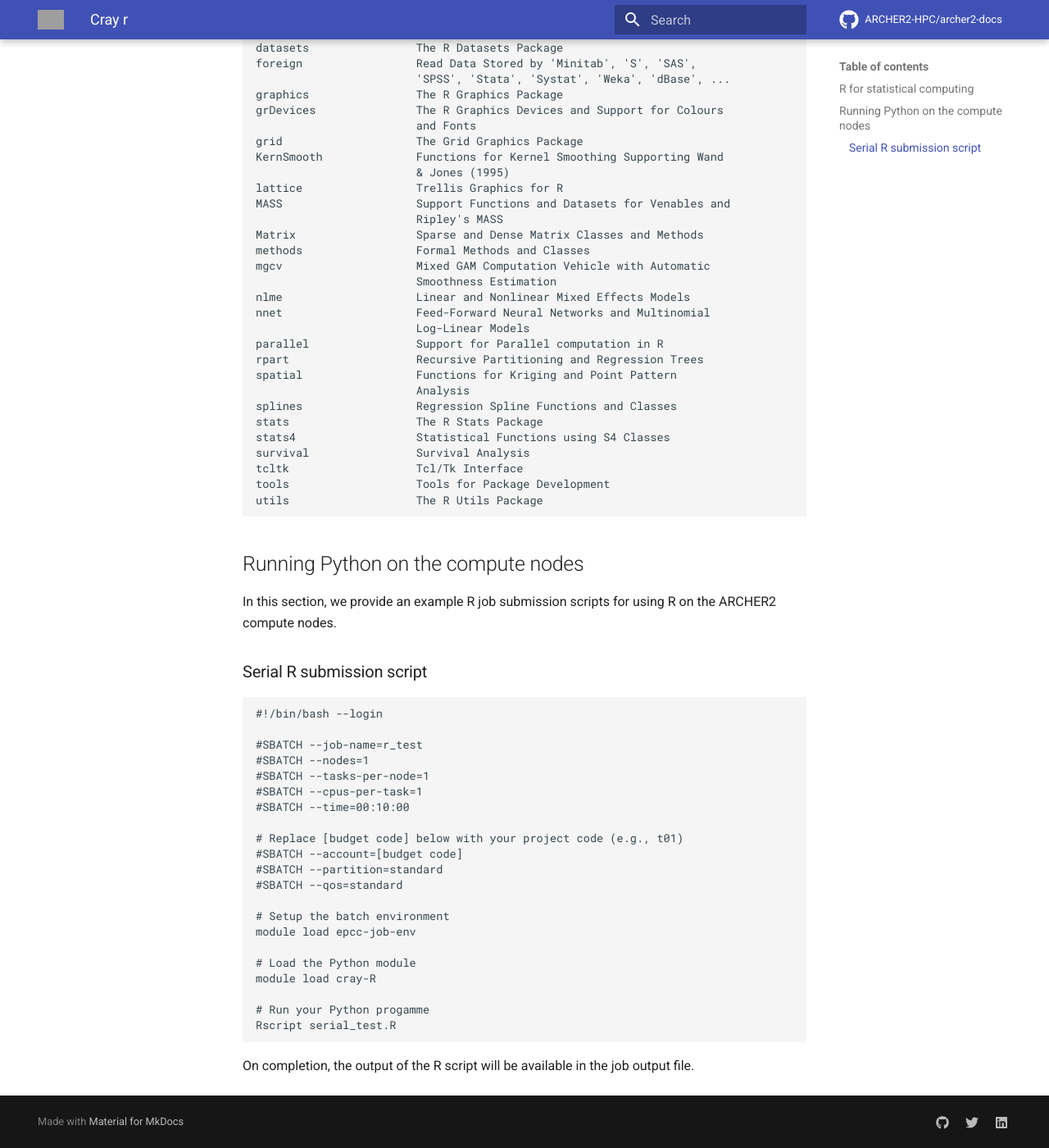
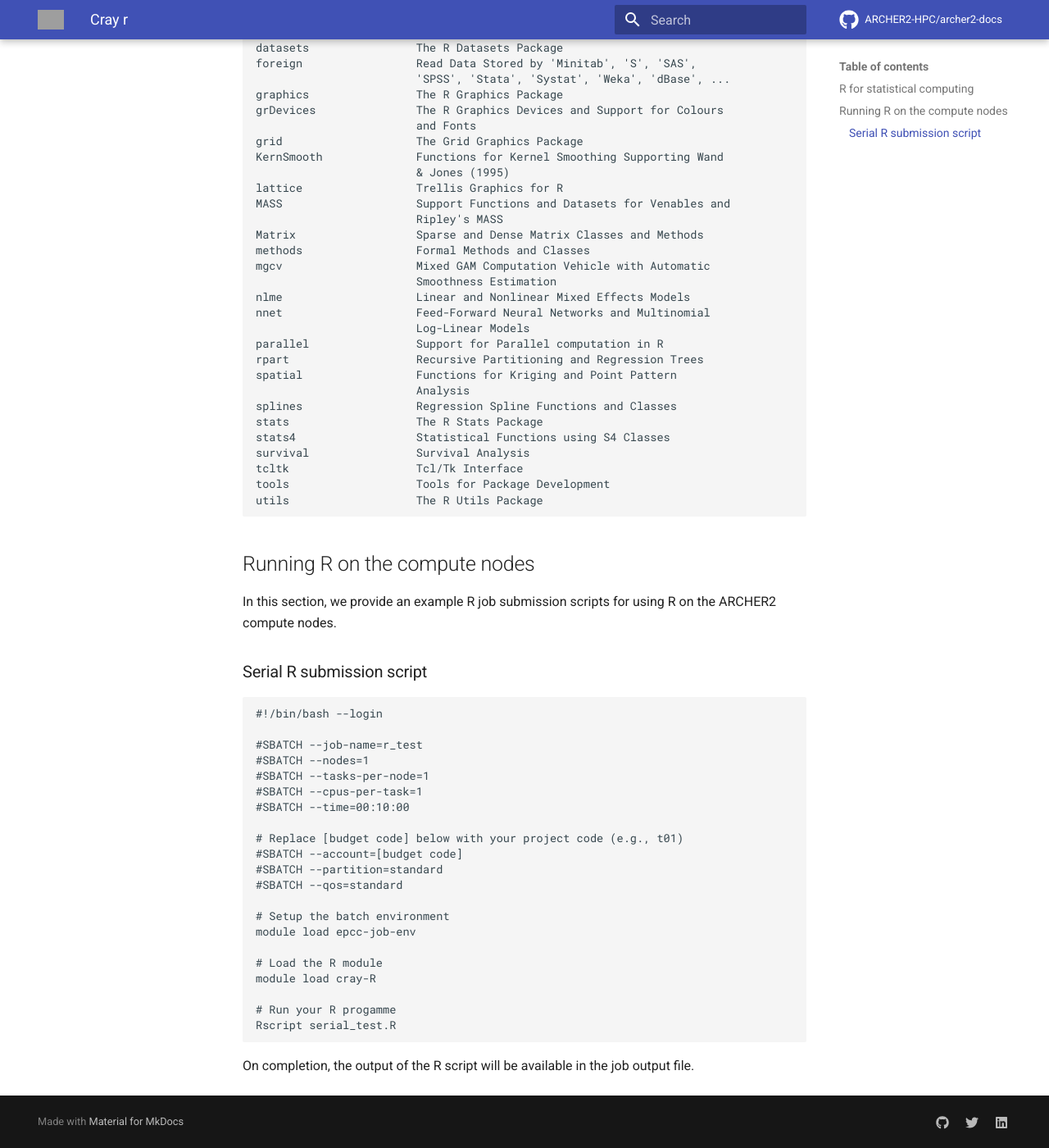
Before and after one commit to ARCHER2-HPC/archer2-docs, an MkDocs documentation site: the page built from docs/data-tools/cray-r.md, in a window 1280 px wide and 1400 px high, scrolled down 1023 px. Shown: the whole window at 82% size. Built offline with MkDocs 1.6.1 and Material for MkDocs 9.7.7, drawn with Linux system fonts in a browser that asks for light colours; comment, search, counter and statistics services are not loaded; grey boxes are pictures that could not be loaded.

Commit message:
Fixed typos (reference to Python instead of R)

````diff
--- a/docs/data-tools/cray-r.md
+++ b/docs/data-tools/cray-r.md
@@ -73,7 +73,7 @@ tools                   Tools for Package Development
 utils                   The R Utils Package
 ```
 
-## Running Python on the compute nodes
+## Running R on the compute nodes
 
 In this section, we provide an example R job submission scripts for
 using R on the ARCHER2 compute nodes.
@@ -97,10 +97,10 @@ using R on the ARCHER2 compute nodes.
 # Setup the batch environment
 module load epcc-job-env
 
-# Load the Python module
+# Load the R module
 module load cray-R
 
-# Run your Python progamme
+# Run your R progamme
 Rscript serial_test.R
 ```
 
````
